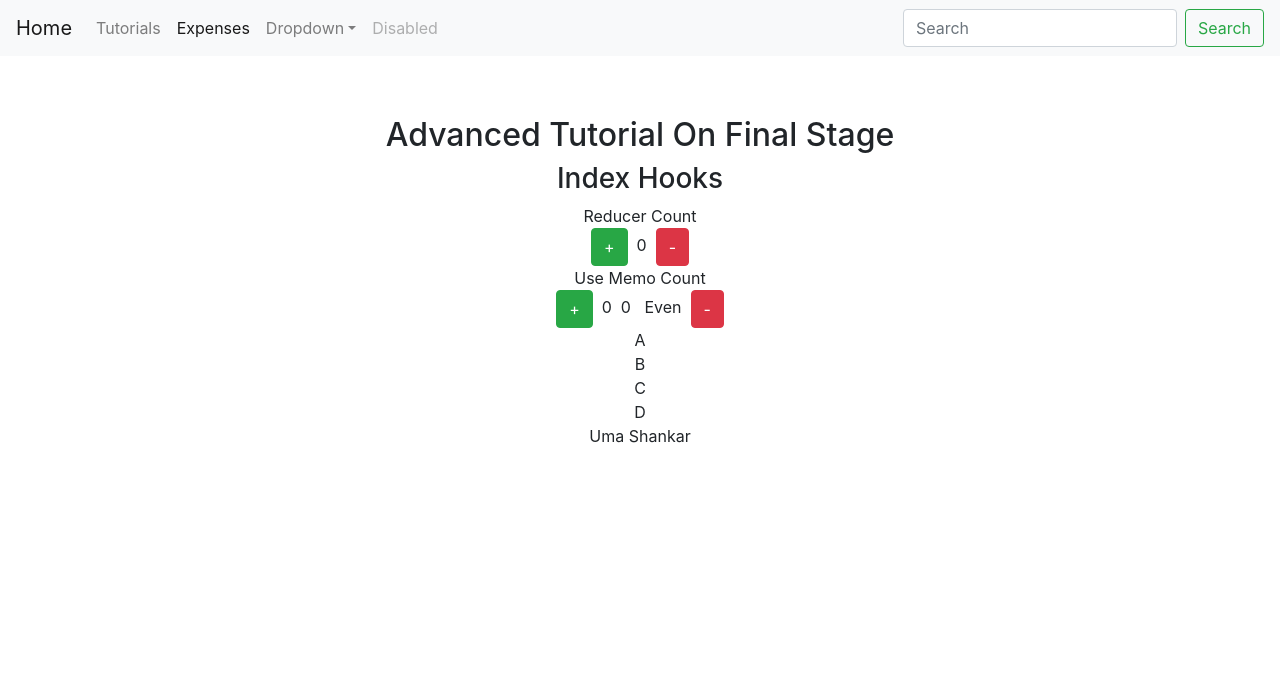
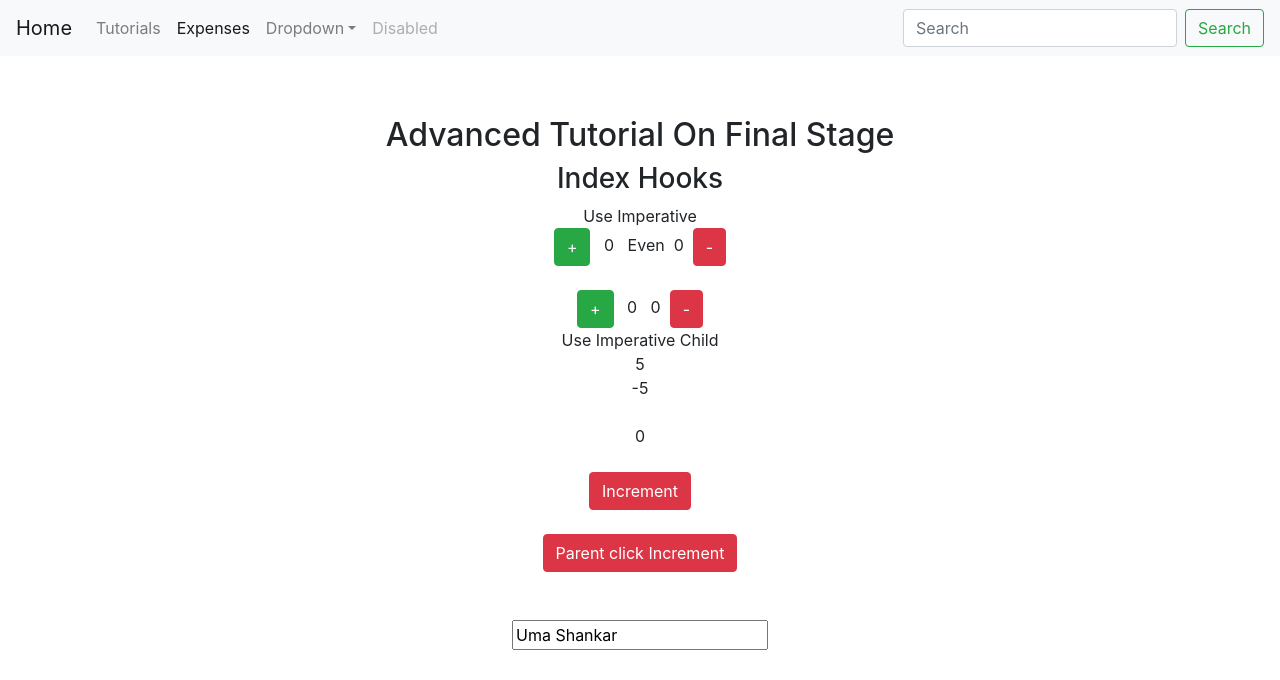
Before and after one commit to shankarsh1/react-first-app, a React (Create React App) app: page /tutorial in a window 1280 px wide. Shown: the top 680 px of the page. Built offline with nearby package versions, Linux system fonts and the light colour scheme.

Commit message:
learn callback imprative useref memouse logger

```diff
--- a/src/components/partials/Footer.js
+++ b/src/components/partials/Footer.js
@@ -10,21 +10,21 @@ class Footer extends Component {
         this.state = { show: false };
     }
 
-  componentWillMount() {}
+    componentWillMount() { }
 
-  componentDidMount() {}
+    componentDidMount() { }
 
-  componentWillReceiveProps(nextProps) {}
+    componentWillReceiveProps(nextProps) { }
 
     shouldComponentUpdate(nextProps, nextState) {
         return true;
     }
 
-  componentWillUpdate(nextProps, nextState) {}
+    componentWillUpdate(nextProps, nextState) { }
 
-  componentDidUpdate(prevProps, prevState) {}
+    componentDidUpdate(prevProps, prevState) { }
 
-  componentWillUnmount() {}
+    componentWillUnmount() { }
 
     handleShow(param) {
         alert("show");
@@ -47,7 +47,7 @@ class Footer extends Component {
                     <Modal.Header closeButton>
                         <Modal.Title>Modal heading</Modal.Title>
                     </Modal.Header>
-          <Modal.Body>Woohoo, you're reading this text in a modal!</Modal.Body>
+                    <Modal.Body>Woo hoo, you're reading this text in a modal!</Modal.Body>
                     <Modal.Footer>
                         <Button variant="secondary" onClick={() => this.handleClose()}>
                             Close
--- /dev/null
+++ b/src/components/tutorial/hooks/Callback.jsx
@@ -0,0 +1,72 @@
+import React, { useCallback, useMemo, useReducer, useState } from "react";
+import PropTypes from "prop-types";
+import { Button } from "react-bootstrap";
+import CallbackChild from "./CallbackChild";
+const initialState = {
+    count: 0,
+    countTwo: 0,
+    title: "Increment",
+    items: [],
+};
+function pureReducer(state, action) {
+    //console.info(action, state);
+    switch (action.type) {
+        case "increment":
+            return { ...state, count: state.count + 1 };
+            break;
+        case "decrement":
+            return { ...state, countTwo: state.countTwo - 1 };
+            break;
+        default:
+            return state;
+            break;
+    }
+}
+const Callback = (props) => {
+    const [state, dispatch] = useReducer(pureReducer, initialState);
+    const [countOne, setCountOne] = useState(0);
+    const [countThree, setCountThree] = useState(0);
+    const count = state.count;
+    const countTwo = state.countTwo;
+
+    const getItems = useCallback((num) => {
+        console.log(countThree + num, countThree - num)
+        for (let index = 0; index <= 100000000; index++) { }
+        console.log('get items')
+        return [countThree + num, countThree - num]
+    }, [countThree]);
+    const isEven = useMemo(() => {
+        for (let index = 0; index <= 10000; index++) { }
+        console.log('get OddEven use Memo')
+        return count % 2 === 0 ? "Even" : "Odd";
+    }, [count]);
+    return (
+        <div>
+            Use Call Back
+            < br />
+            <Button variant="success" onClick={() => dispatch({ type: "increment" })}>
+                +
+            </Button>
+            &nbsp;&nbsp; {count} &nbsp;{isEven}&nbsp; {countTwo}&nbsp;&nbsp;
+            <Button variant="danger" onClick={() => dispatch({ type: "decrement" })}>
+                -
+            </Button>
+            <br />
+            < br />
+            <Button variant="success" onClick={() => setCountOne(countOne + 1)}>
+                +
+            </Button>
+            &nbsp;&nbsp; {countOne} &nbsp; {countThree}&nbsp;&nbsp;
+            <Button variant="danger" onClick={() => setCountThree(countThree + 1)}>
+                -
+            </Button>
+            <br />
+
+            <CallbackChild getItems={getItems} />
+        </div >
+    );
+};
+
+Callback.propTypes = {};
+
+export default Callback;
--- /dev/null
+++ b/src/components/tutorial/hooks/CallbackChild.jsx
@@ -0,0 +1,21 @@
+import React, { useEffect, useMemo, useReducer, useState } from "react";
+import PropTypes from "prop-types";
+import { Button } from "react-bootstrap";
+const CallbackChild = ({ getItems }) => {
+    const [items, setItem] = useState([]);
+    useEffect(() => {
+        setItem(getItems(5))
+    }, [getItems])
+    return (
+        <div>
+            Use Callback Child
+            {items && items.map((item, itemKey) => {
+                return <div key={itemKey}>{item}</div>
+            })}
+        </div>
+    );
+};
+
+CallbackChild.propTypes = {};
+
+export default CallbackChild;
--- /dev/null
+++ b/src/components/tutorial/hooks/Imperative.jsx
@@ -0,0 +1,87 @@
+import React, { useCallback, useEffect, useLayoutEffect, useMemo, useReducer, useRef, useState } from "react";
+import PropTypes from "prop-types";
+import { Button } from "react-bootstrap";
+import ImperativeChild from "./ImperativeChild";
+import useLogger from "./useLogger";
+const initialState = {
+    count: 0,
+    countTwo: 0,
+    title: "Increment",
+    items: [],
+};
+function pureReducer(state, action) {
+    //console.info(action, state);
+    switch (action.type) {
+        case "increment":
+            return { ...state, count: state.count + 1 };
+            break;
+        case "decrement":
+            return { ...state, countTwo: state.countTwo - 1 };
+            break;
+        default:
+            return state;
+            break;
+    }
+}
+const Imperative = (props) => {
+    const [state, dispatch] = useReducer(pureReducer, initialState);
+    const [countOne, setCountOne] = useState(0);
+    const [countThree, setCountThree] = useState(0);
+    const [title, setTitle] = useState('Uma Shankar');
+    const count = state.count;
+    const countTwo = state.countTwo;
+    useLogger(title);
+    const getItems = useCallback((num) => {
+        console.log(countThree + num, countThree - num)
+        for (let index = 0; index <= 100000000; index++) { }
+        console.log('get items')
+        return [countThree + num, countThree - num]
+    }, [countThree]);
+    const isEven = useMemo(() => {
+        for (let index = 0; index <= 10000; index++) { }
+        console.log('get OddEven use Memo')
+        return count % 2 === 0 ? "Even" : "Odd";
+    }, [count]);
+
+    const ref = useRef();
+    useEffect(() => {
+        window.scrollBy(0, 50);
+    })
+    useLayoutEffect(() => {
+        window.scrollBy(0, 500);
+    })
+    return (
+        <div style={{
+            height: '1000px'
+        }}>
+            Use Imperative
+            < br />
+            <Button variant="success" onClick={() => dispatch({ type: "increment" })}>
+                +
+            </Button>
+            &nbsp;&nbsp; {count} &nbsp; {isEven}&nbsp; {countTwo}&nbsp;&nbsp;
+            <Button variant="danger" onClick={() => dispatch({ type: "decrement" })}>
+                -
+            </Button>
+            <br />
+            < br />
+            <Button variant="success" onClick={() => setCountOne(countOne + 1)}>
+                +
+            </Button>
+            &nbsp;&nbsp; {countOne} &nbsp; {countThree}&nbsp;&nbsp;
+            <Button variant="danger" onClick={() => setCountThree(countThree + 1)}>
+                -
+            </Button>
+            <br />
+
+            <ImperativeChild getItems={getItems} ref={ref} /><br />
+            <Button variant="danger" onClick={() => ref.current.increment()}>Parent click Increment </Button>
+            <br /><br /><br />
+            <input type="text" value={title} name="title" onChange={(e) => setTitle(e.target.value)} />
+        </div >
+    );
+};
+
+Imperative.propTypes = {};
+
+export default Imperative;
--- /dev/null
+++ b/src/components/tutorial/hooks/ImperativeChild.jsx
@@ -0,0 +1,30 @@
+import React, { forwardRef, useEffect, useImperativeHandle, useMemo, useReducer, useState } from "react";
+import PropTypes from "prop-types";
+import { Button } from "react-bootstrap";
+const ImperativeChild = forwardRef(({ getItems }, ref) => {
+    const [items, setItem] = useState([]);
+    const [count, setCount] = useState(0);
+    useImperativeHandle(ref, () => ({
+        increment
+    }))
+    const increment = () => {
+        setCount(count + 1);
+    }
+    useEffect(() => {
+        setItem(getItems(5))
+    }, [getItems])
+    return (
+        <div>
+            Use Imperative Child
+            {items && items.map((item, itemKey) => {
+                return <div key={itemKey}>{item}</div>
+            })}
+            <br /><div>{count}</div><br />
+            <button className="btn btn-danger" onClick={increment}>Increment</button>
+        </div>
+    );
+});
+
+ImperativeChild.propTypes = {};
+
+export default ImperativeChild;
--- a/src/components/tutorial/hooks/IndexHook.jsx
+++ b/src/components/tutorial/hooks/IndexHook.jsx
@@ -1,9 +1,12 @@
-import React from "react";
+import React, { useRef } from "react";
 import ErrorBoundary from "../ErrorBoundary";
 import A from "./A";
+import Callback from "./Callback";
+import Imperative from "./Imperative";
 import Index from "./Index";
 import MemoUse from "./MemoUse";
 import ReducerCount from "./ReducerCount";
+import RefUse from "./RefUse";
 
 export const IndexHook = () => {
   return (
@@ -12,9 +15,12 @@ export const IndexHook = () => {
         <h3>Index Hooks</h3>
         <ErrorBoundary>
           {/*  <Index /> */}
-          <ReducerCount />
-          <MemoUse />
-          <A />
+          {/* <ReducerCount />
+          <MemoUse /> */}
+          {/* <Callback /> */}
+          {/* <RefUse /> */}
+          <Imperative />
+          {/* <A /> */}
         </ErrorBoundary>
       </div>
     </>
--- a/src/components/tutorial/hooks/MemoUse.jsx
+++ b/src/components/tutorial/hooks/MemoUse.jsx
@@ -32,7 +32,7 @@ const MemoUse = (props) => {
   } */
 
   const isEven = useMemo(() => {
-    for (let index = 0; index <= 10000; index++) {
+    for (let index = 0; index <= 100000; index++) {
       console.log(index);
     }
     return count % 2 === 0 ? "Even" : "Odd";
--- /dev/null
+++ b/src/components/tutorial/hooks/RefUse.jsx
@@ -0,0 +1,25 @@
+import React, { useEffect, useMemo, useReducer, useRef, useState } from "react";
+import PropTypes from "prop-types";
+import { Button } from "react-bootstrap";
+const RefUse = ({ getItems }) => {
+    const [items, setItem] = useState([]);
+    const inputRefEl = useRef(null);
+    function refInputHandler(params) {
+        inputRefEl.current.style.color = "red";
+        inputRefEl.current.style.backGroundColor = "red";
+        inputRefEl.current.value = "Uma Shankar";
+        //inputRefEl.current.style.display = "none";
+        inputRefEl.current.focus();
+    }
+    return (
+        <div>
+            UseRef
+            <input ref={inputRefEl} type="text" />
+            <button onClick={refInputHandler}>Change Input</button>
+        </div>
+    );
+};
+
+RefUse.propTypes = {};
+
+export default RefUse;
--- /dev/null
+++ b/src/components/tutorial/hooks/useLogger.jsx
@@ -0,0 +1,8 @@
+import React, { useEffect } from "react";
+const useLogger = (value) => {
+    useEffect(() => {
+        console.info(value);
+    }, [value])
+};
+
+export default useLogger;
```
Lines whose indentation alone changed are shown as unchanged.
